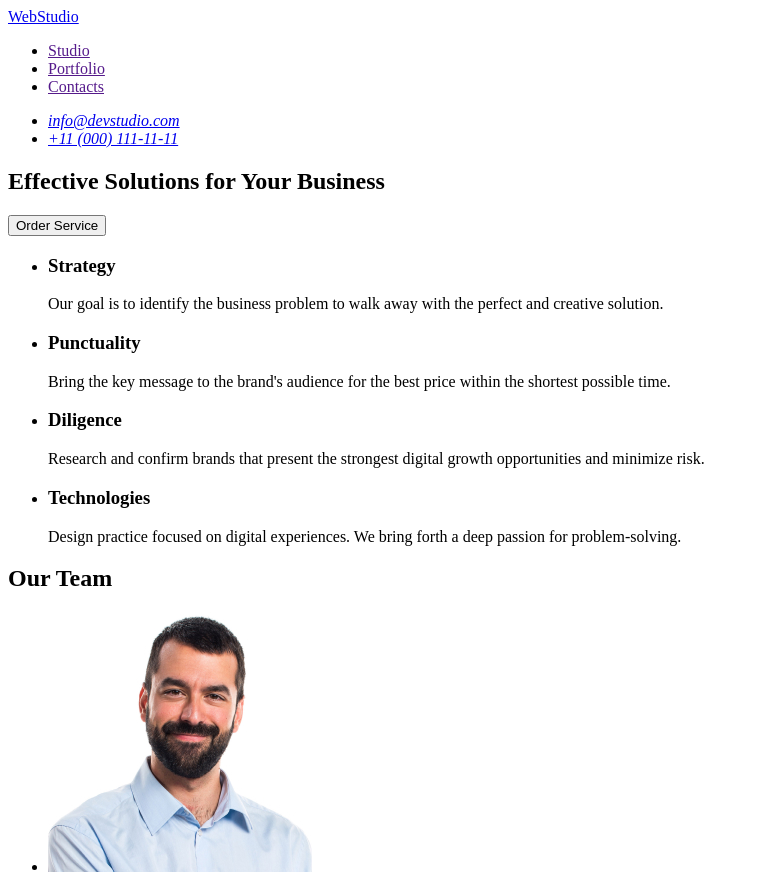
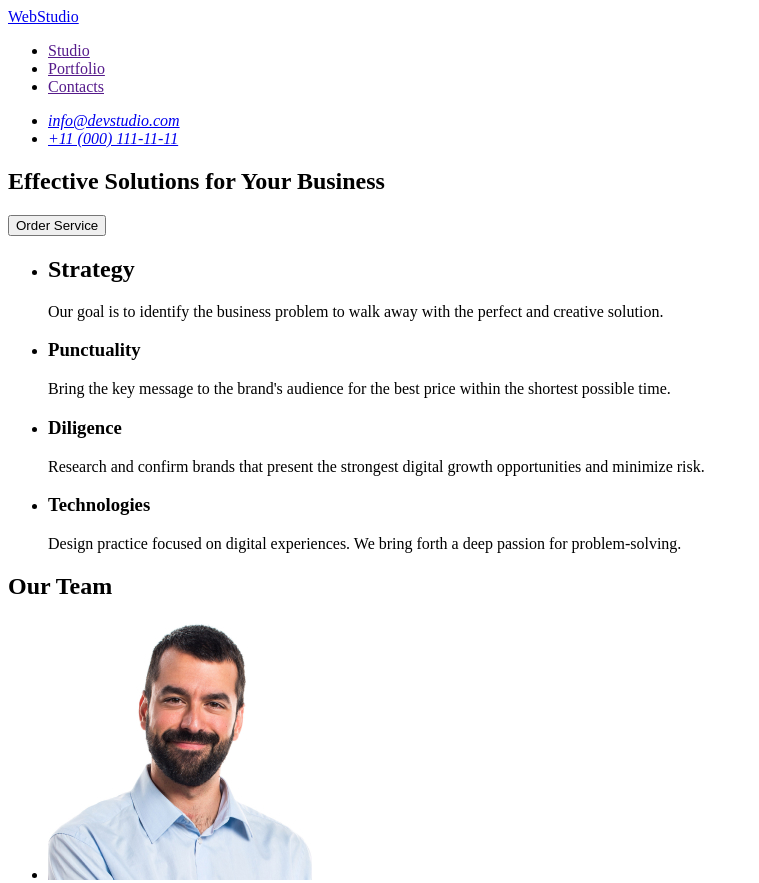
Before and after one commit to Skipalsky/goit-markup-hw-01, a plain HTML site: page index.html in a window 1280 px wide. Shown: the top 883 px of the page, without its empty margins (0-759 px from the left). Drawn offline with Linux system fonts and the light colour scheme.

Commit message:
fix section 2

```diff
--- a/index.html
+++ b/index.html
@@ -33,7 +33,7 @@
         <section>
             <ul>
                 <li>
-                    <h3>Strategy</h3>
+                    <h2>Strategy</h2>
                     <p>Our goal is to identify the business problem to walk away with the perfect and creative solution.</p>
                 </li>
                 <li>
```
